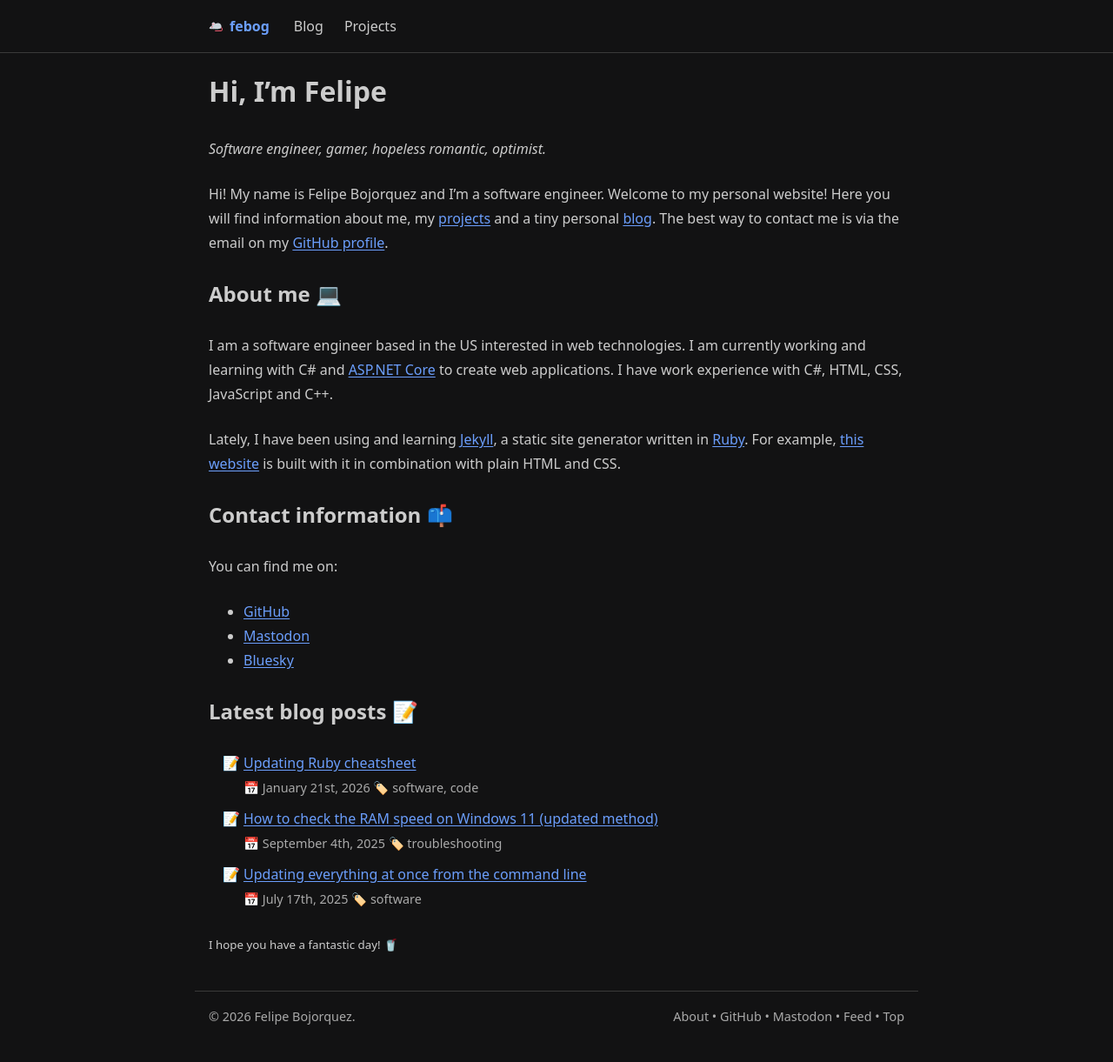
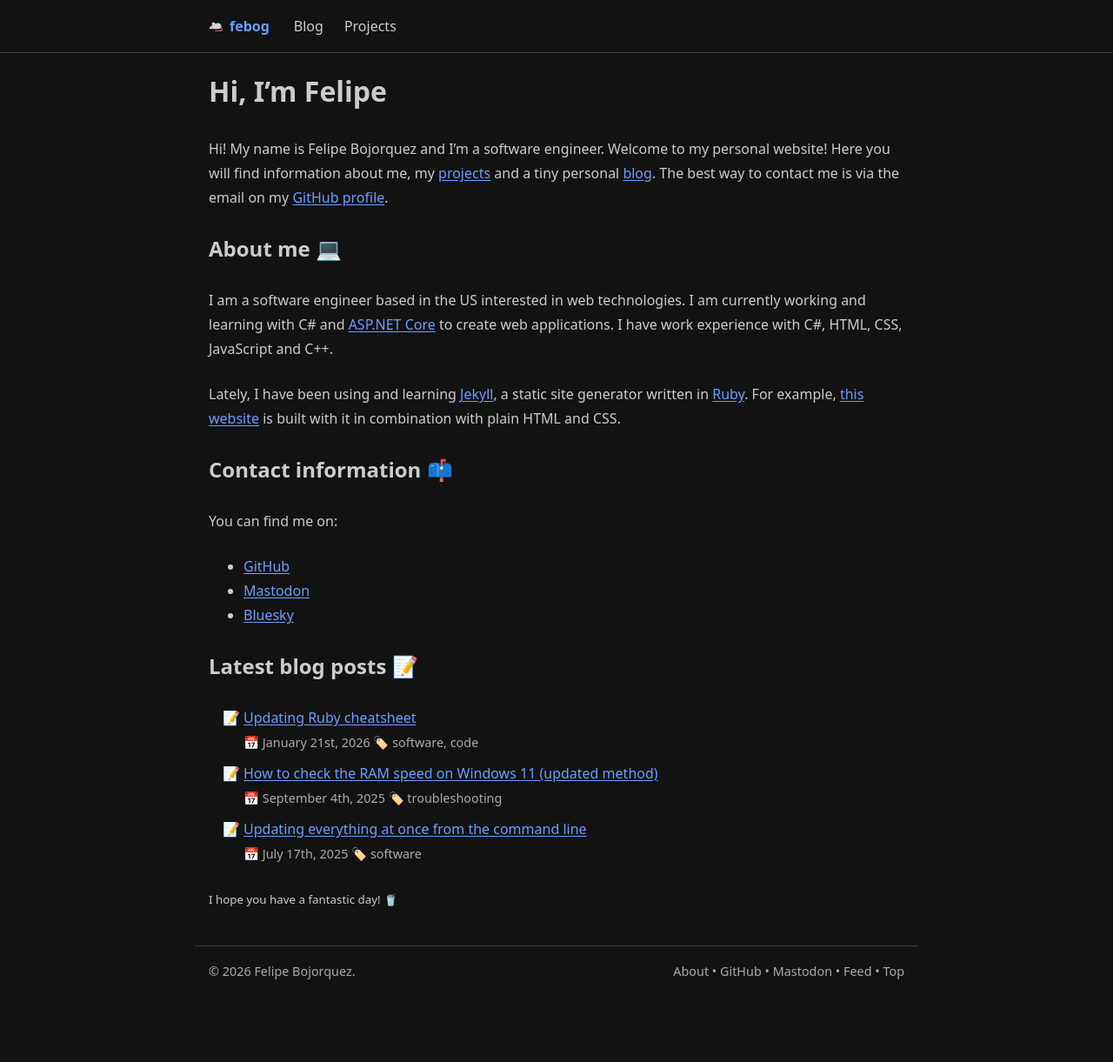
Before and after one commit to febog/website, a Jekyll site: the page built from src/index.md, in a window 1280 px wide. Shown: the whole page at 87% size. Built offline with Jekyll 4.4.1, drawn with Linux system fonts in a browser that asks for light colours; after the commit the page ends 1169 px from its top, so only the background shows below that.

Commit message:
Remove tagline from homepage

```diff
--- a/src/index.md
+++ b/src/index.md
@@ -1,8 +1,6 @@
 ---
 ---
 # Hi, I'm Felipe
-
-*Software engineer, gamer, hopeless romantic, optimist.*
 
 Hi! My name is Felipe Bojorquez and I'm a software engineer. Welcome to my personal website! Here you will find information about me, my [projects](/projects) and a tiny personal [blog](/blog). The best way to contact me is via the email on my [GitHub profile](https://github.com/febog).
 
```
